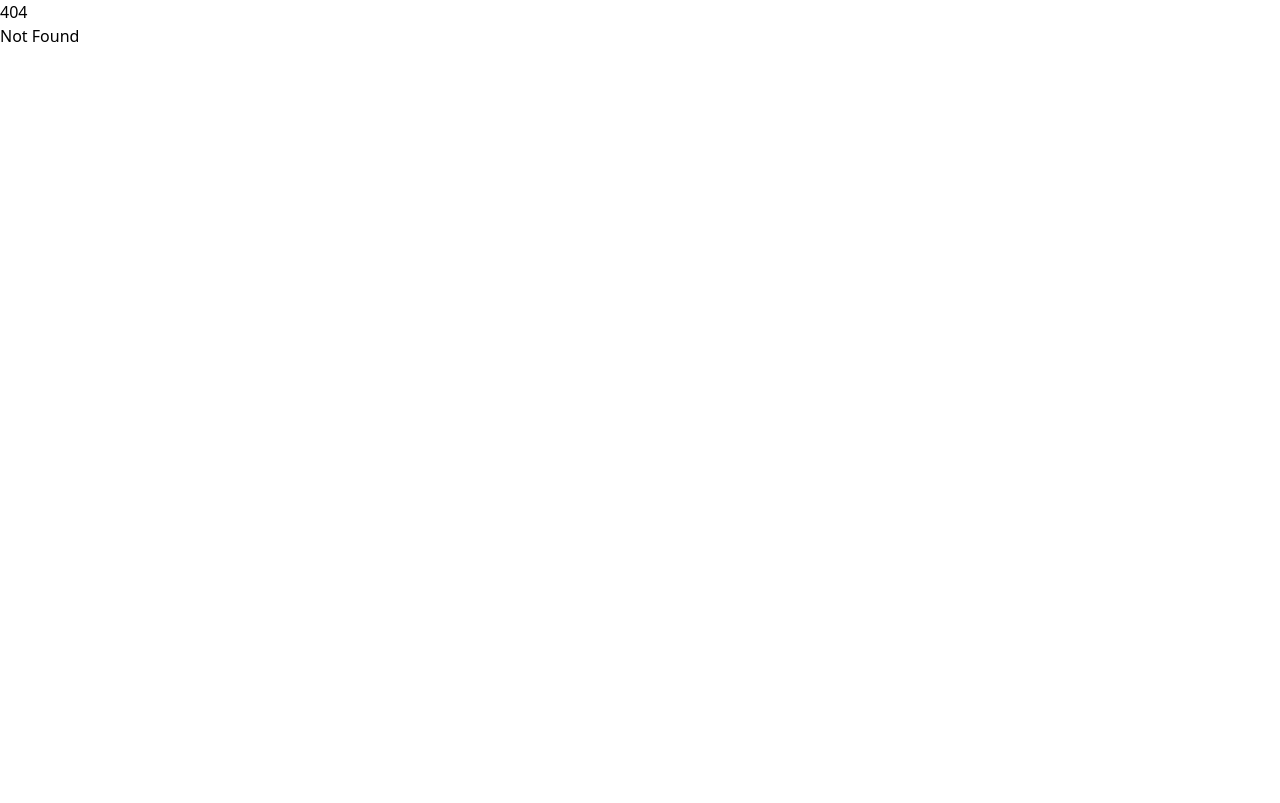
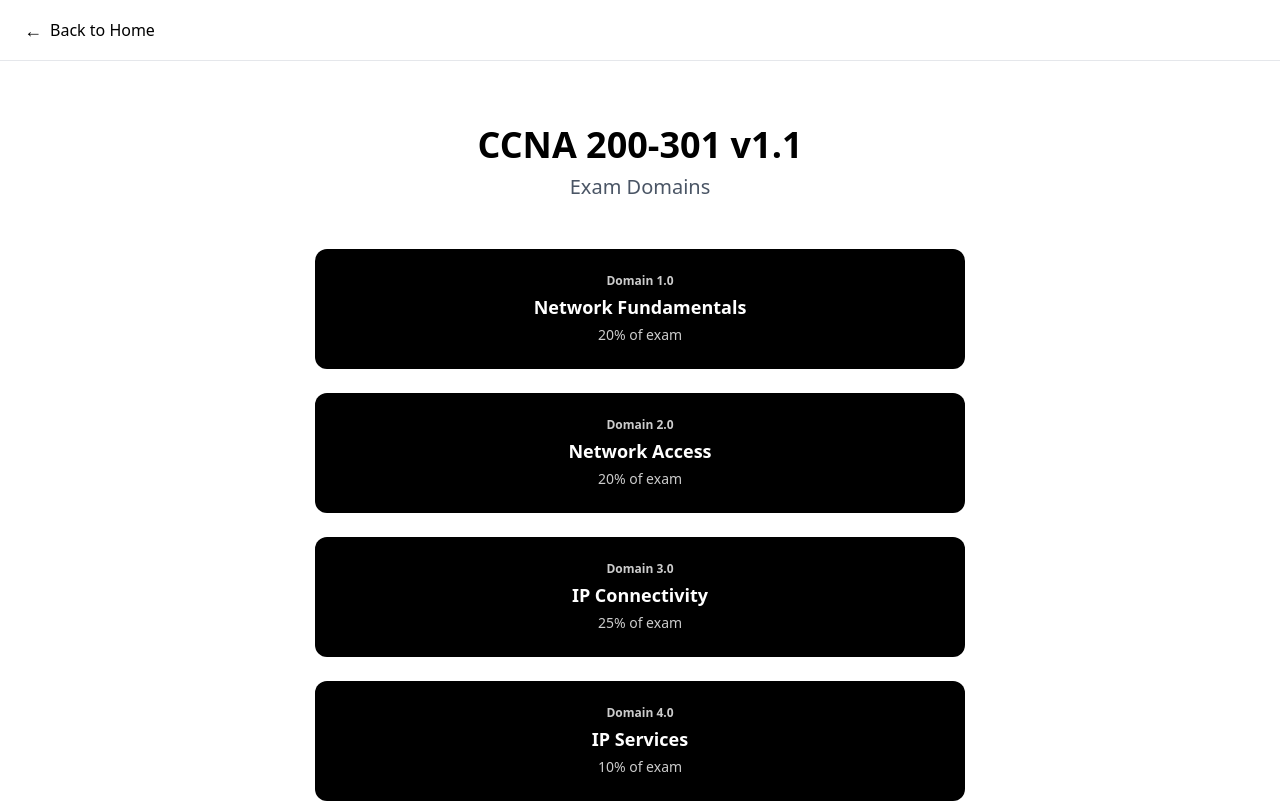
Before and after one commit to aleej93/cisco_ccna_v1.1, a SvelteKit app: page /domains in a window 1280 px wide. Before the commit this address had no page. Shown: the top 803 px of the page. Built offline with nearby package versions, Linux system fonts and the light colour scheme.

Commit message:
feat: add domains page with uniform card layout and proper spacing

```diff
--- /dev/null
+++ b/src/routes/domains/+page.svelte
@@ -0,0 +1,118 @@
+<script lang="ts">
+  /**
+   * CCNA Exam Domains List Page
+   * Displays all 6 CCNA 200-301 v1.1 exam domains
+   */
+
+  // TypeScript interface for domain data structure
+  interface Domain {
+    id: number;
+    number: string;
+    name: string;
+    percentage: number;
+  }
+
+  // CCNA 200-301 v1.1 Exam Domains
+  const domains: Domain[] = [
+    {
+      id: 1,
+      number: '1.0',
+      name: 'Network Fundamentals',
+      percentage: 20
+    },
+    {
+      id: 2,
+      number: '2.0',
+      name: 'Network Access',
+      percentage: 20
+    },
+    {
+      id: 3,
+      number: '3.0',
+      name: 'IP Connectivity',
+      percentage: 25
+    },
+    {
+      id: 4,
+      number: '4.0',
+      name: 'IP Services',
+      percentage: 10
+    },
+    {
+      id: 5,
+      number: '5.0',
+      name: 'Security Fundamentals',
+      percentage: 15
+    },
+    {
+      id: 6,
+      number: '6.0',
+      name: 'Automation and Programmability',
+      percentage: 10
+    }
+  ];
+</script>
+
+<div class="min-h-screen bg-white">
+  <!-- Navigation Bar with Back Button -->
+  <nav class="w-full border-b border-gray-200 px-6 py-4">
+    <div class="max-w-7xl mx-auto">
+      <a
+        href="/"
+        class="inline-flex items-center text-black hover:text-gray-600 transition-colors duration-200"
+      >
+        <span class="text-lg">←</span>
+        <span class="ml-2 font-medium">Back to Home</span>
+      </a>
+    </div>
+  </nav>
+
+  <!-- Main Content -->
+  <main class="flex flex-col items-center justify-center px-6 py-16">
+    <!-- Page Title - Centered -->
+    <div class="text-center mb-12">
+      <h1 class="text-4xl font-bold text-black mb-2">CCNA 200-301 v1.1</h1>
+      <p class="text-xl text-gray-600">Exam Domains</p>
+    </div>
+
+    <!-- Domain Cards - Centered Vertical Stack -->
+    <div class="flex flex-col items-center gap-6 w-full">
+      {#each domains as domain}
+        <a
+          href="/domains/{domain.id}"
+          class="domain-card w-[650px] px-8 py-6 bg-black rounded-xl
+                 transition-all duration-200 ease-in-out
+                 hover:scale-105 hover:shadow-lg
+                 focus:outline-none focus:ring-2 focus:ring-gray-400 focus:ring-offset-2
+                 text-center"
+        >
+          <!-- Domain Number (Bold) -->
+          <div class="text-xs font-bold text-white opacity-80 mb-1">
+            Domain {domain.number}
+          </div>
+
+          <!-- Domain Name (Larger) -->
+          <div class="text-lg font-semibold text-white mb-1 whitespace-nowrap">
+            {domain.name}
+          </div>
+
+          <!-- Domain Percentage -->
+          <div class="text-sm text-white opacity-80">
+            {domain.percentage}% of exam
+          </div>
+        </a>
+      {/each}
+    </div>
+  </main>
+</div>
+
+<style>
+  /* Override any link color styling */
+  a.domain-card,
+  a.domain-card:visited,
+  a.domain-card:hover,
+  a.domain-card:active {
+    color: #ffffff;
+    text-decoration: none;
+  }
+</style>
```
